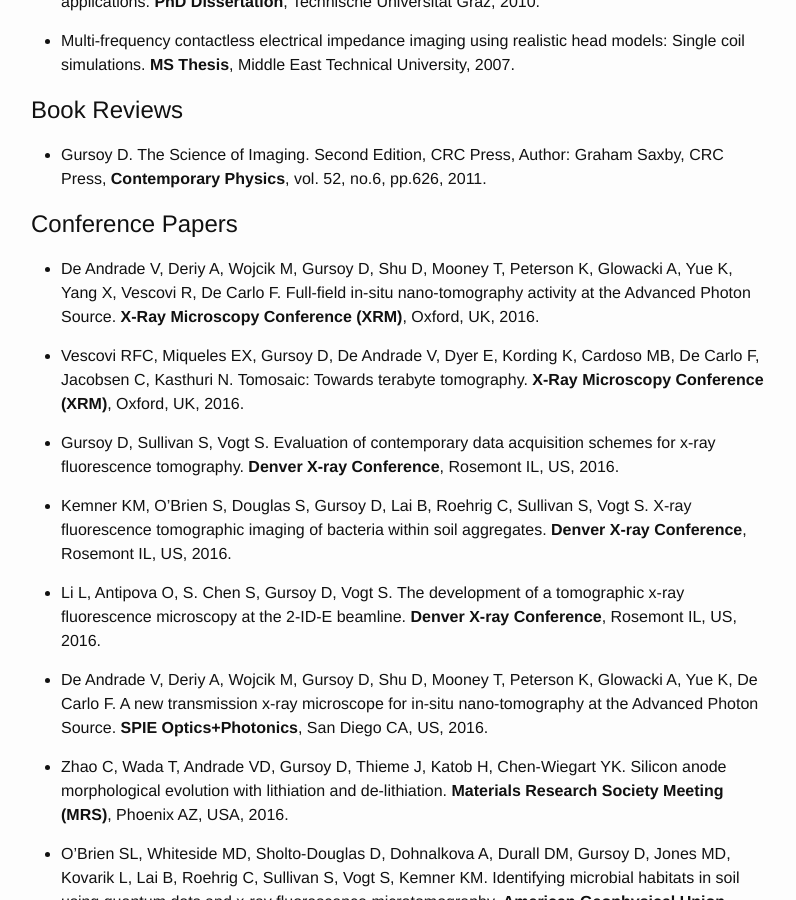
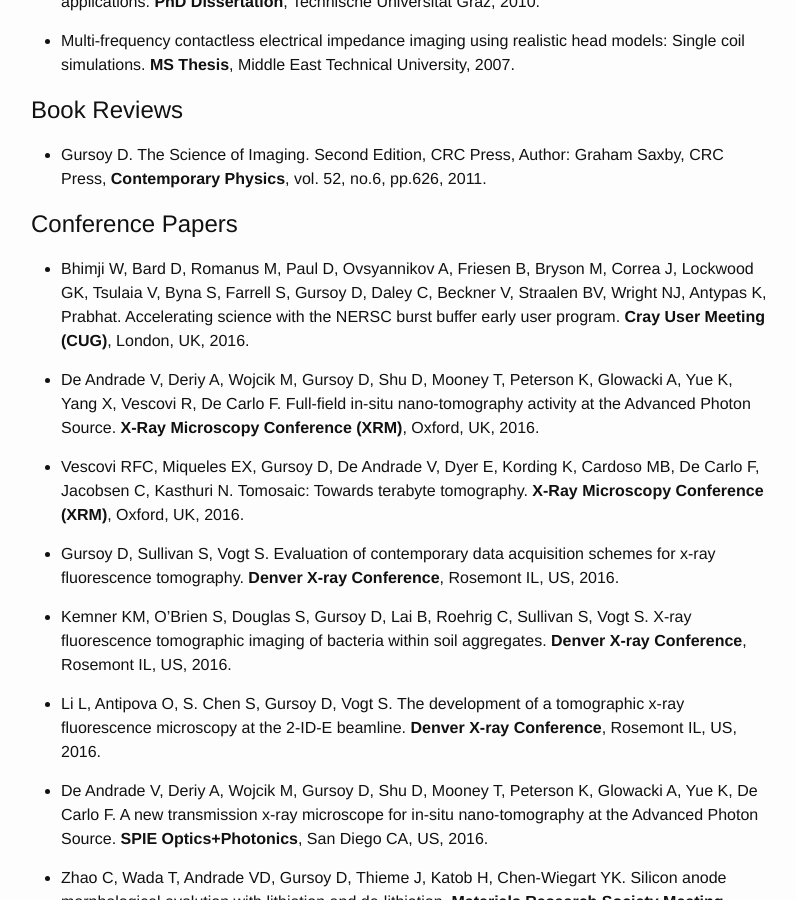
Before and after one commit to dgursoy/dgursoy, a Jekyll site: the page built from publications.md, in a window 1280 px wide and 900 px high, scrolled down 2117 px. Shown: the whole window, without its empty margins (239-1035 px from the left). Built offline with Jekyll 4.4.1, drawn with Linux system fonts in a browser that asks for light colours.

Commit message:
Update publications.md

```diff
--- a/publications.md
+++ b/publications.md
@@ -122,6 +122,9 @@
 
 
 ### Conference Papers
+
+* Bhimji W, Bard D, Romanus M, Paul D, Ovsyannikov A, Friesen B, Bryson M, Correa J, Lockwood GK, Tsulaia V, Byna S, Farrell S, Gursoy D, Daley C, Beckner V, Straalen BV, Wright NJ, Antypas K, Prabhat. Accelerating science with the NERSC burst buffer early user program. **Cray User Meeting (CUG)**, London, UK, 2016.
+
 
 * De Andrade V, Deriy A, Wojcik M, Gursoy D, Shu D, Mooney T, Peterson K, Glowacki A, Yue K, Yang X, Vescovi R, De Carlo F.
 Full-field in-situ nano-tomography activity at the Advanced Photon Source.
```
